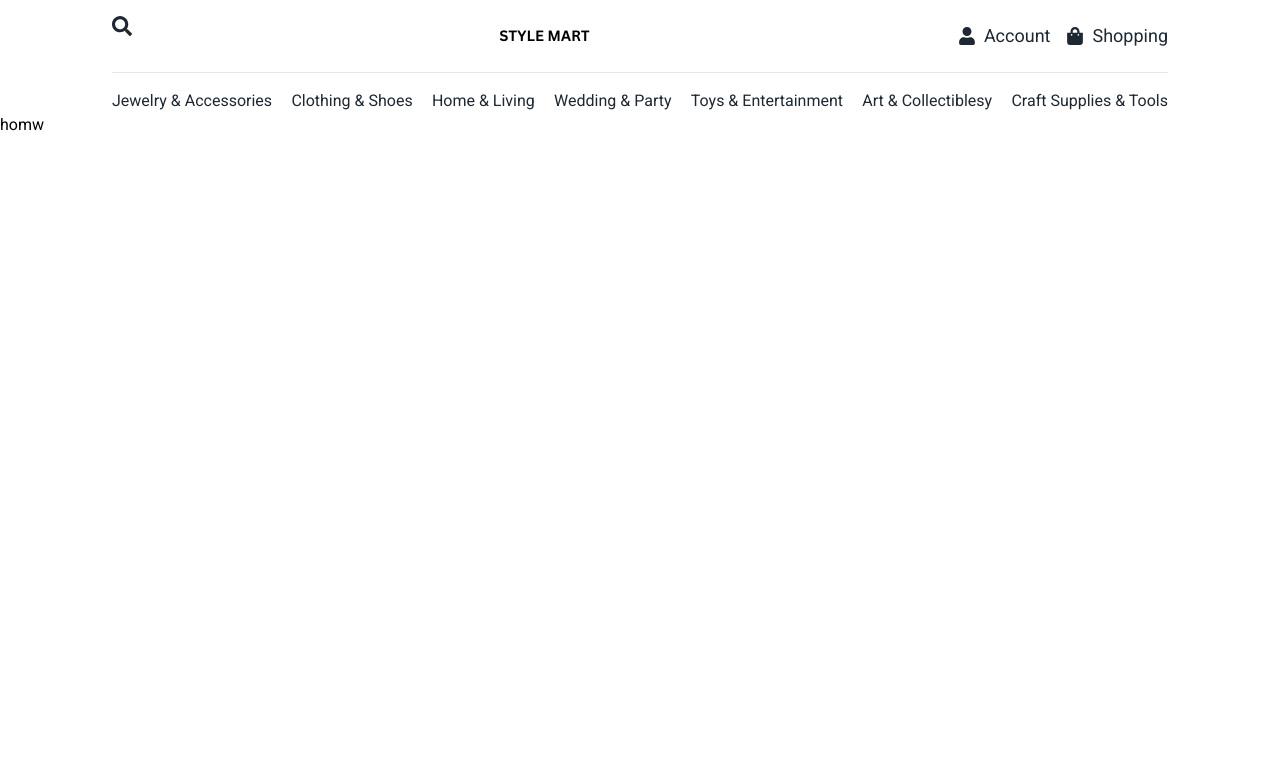
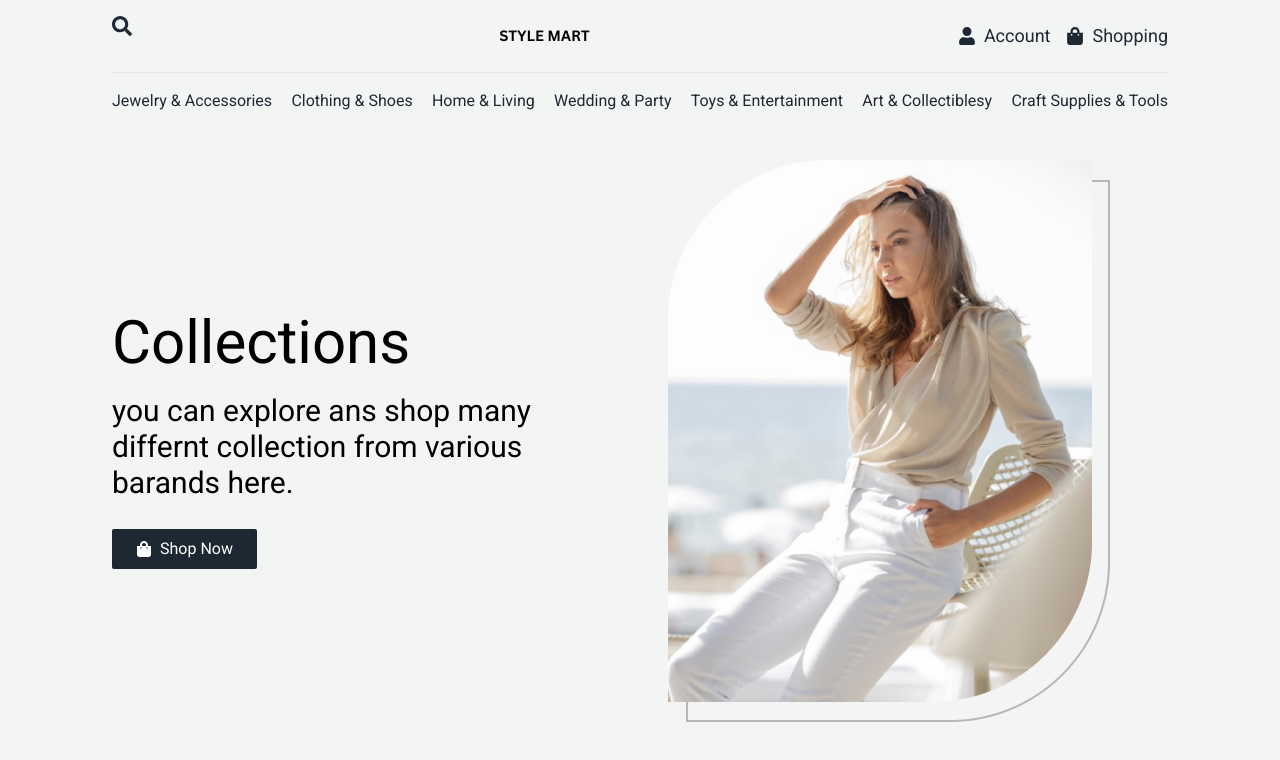
Before and after one commit to mitanvir05/style-mart-mini-ecommerce-site, a React (Vite) app: page / in a window 1280 px wide. Shown: the top 760 px of the page. Built offline with nearby package versions, Linux system fonts and the light colour scheme.

Commit message:
banner added

```diff
--- a/src/components/Navbar.jsx
+++ b/src/components/Navbar.jsx
@@ -38,7 +38,7 @@ const Navbar = () => {
     },
   ];
   return (
-    <header className="max-w-screen-xl xl:px-28 px-4">
+    <header className="max-w-screen-2xl xl:px-28 px-4 absolute top-0 right-0 left-0">
       <nav className="flex justify-between container md:py-4 pt-6 pb-3">
         <FaSearch className="text-black w-5 h-5 cursor-pointer hidden md:block"></FaSearch>
         <img src={logo} alt="" />
--- /dev/null
+++ b/src/pages/home/Banner.jsx
@@ -0,0 +1,26 @@
+import { FaShoppingBag } from "react-icons/fa";
+import banner from "/banner/banner1.png";
+const Banner = () => {
+  return (
+    <div className="bg-primary-bg py-12 xl:px-28 px-4">
+      <div className="py-28 flex flex-col md:flex-row justify-between items-center gap-14">
+        <div className="md:w-1/2">
+          <h1 className="text-6xl mb-5">Collections</h1>
+          <p className="text-3xl mb-7">
+            you can explore ans shop many differnt collection from various
+            barands here.
+          </p>
+          <button className="flex items-center gap-2 bg-black hover:bg-orange-500 px-6 py-2 text-white font semibold rounded-sm">
+            <FaShoppingBag className="inline-flex" /> Shop Now
+          </button>
+        </div>
+        {/* img div */}
+        <div className="md:w-1/2">
+          <img src={banner} alt="" />
+        </div>
+      </div>
+    </div>
+  );
+};
+
+export default Banner;
--- a/src/pages/home/Home.jsx
+++ b/src/pages/home/Home.jsx
@@ -1,9 +1,10 @@
+import Banner from "./Banner";
 
 
 const Home = () => {
     return (
         <div>
-            homw
+           <Banner></Banner>
         </div>
     );
 };
```
Also changed, not shown: public/banner/banner1.png (added).
